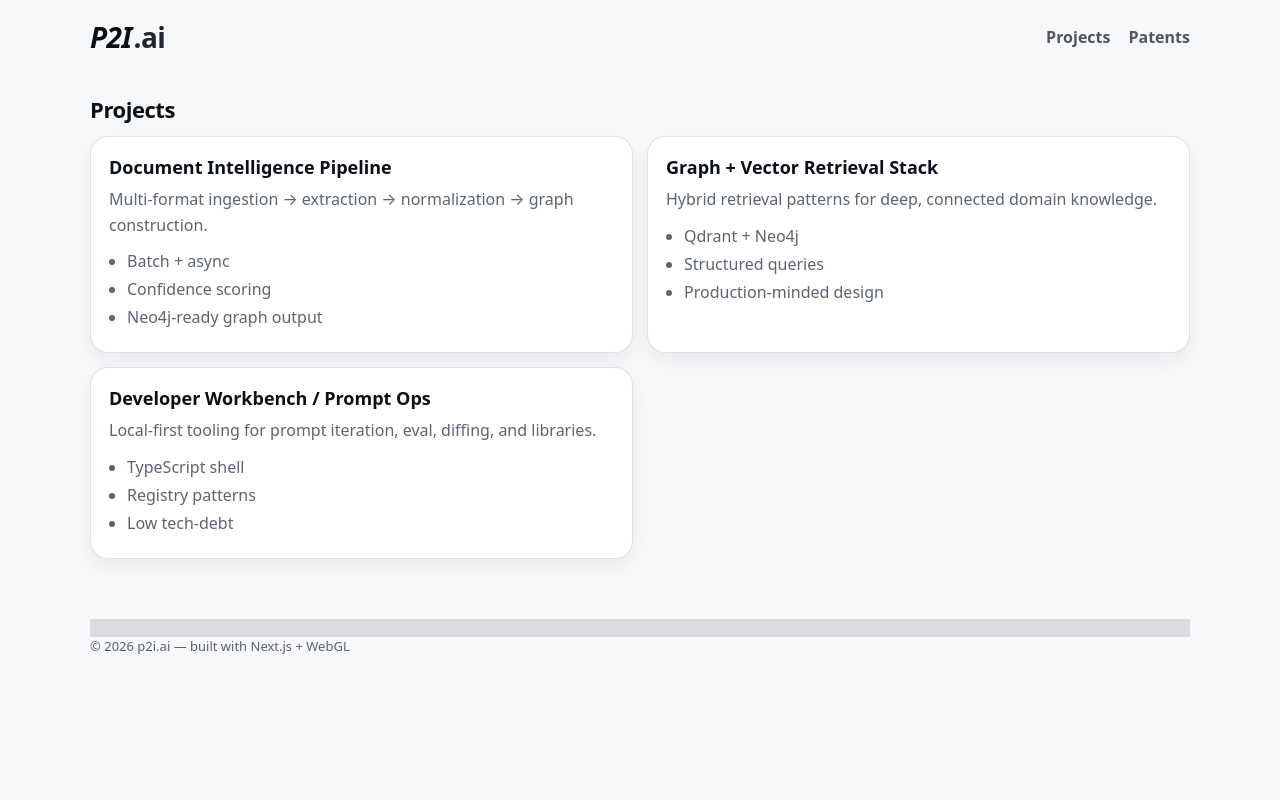
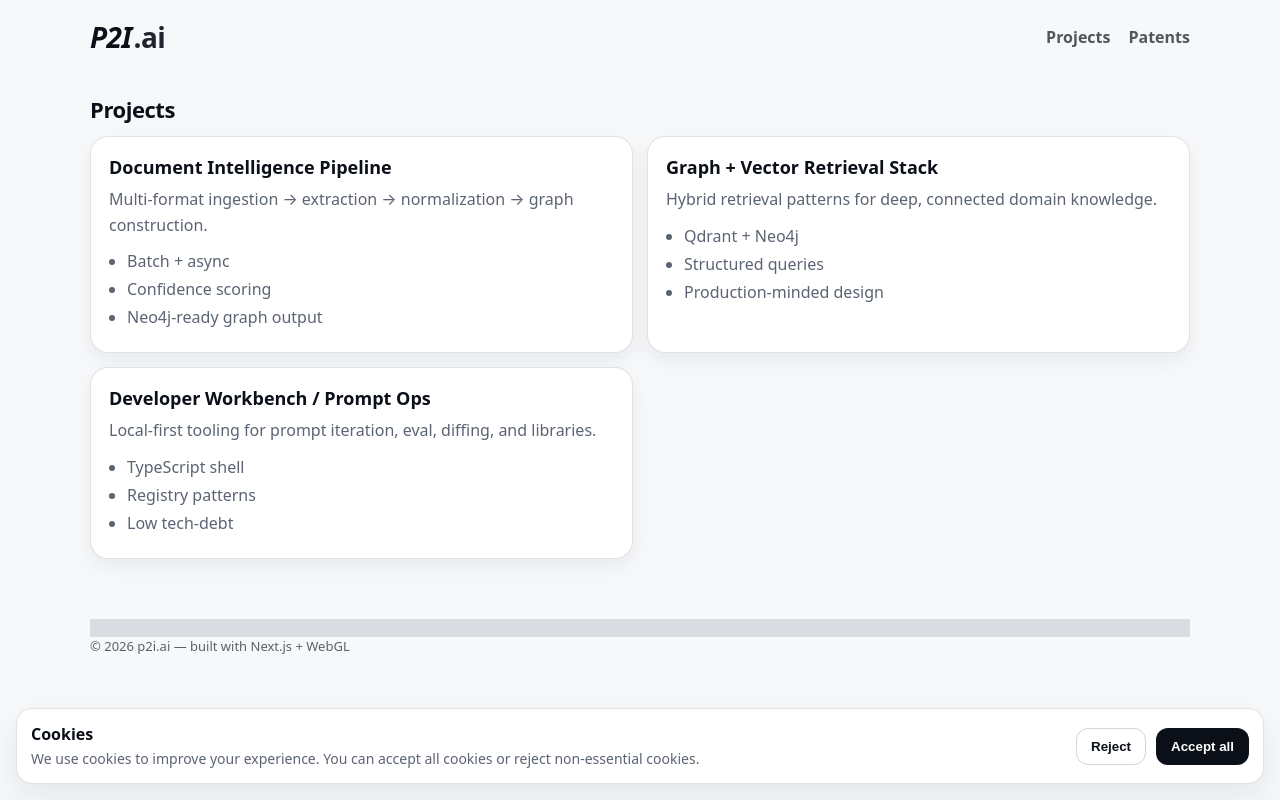
Before and after one commit to skprasadu/p2i.ai, a Next.js app: page /projects in a window 1280 px wide. Built offline with nearby package versions, Linux system fonts and the light colour scheme.

Commit message:
Added cookie

```diff
--- a/src/app/layout.tsx
+++ b/src/app/layout.tsx
@@ -1,5 +1,6 @@
 import type { Metadata } from "next";
 import "@/styles/globals.css";
+import CookieBanner from "@/components/CookieBanner";
 
 const siteUrl = "https://p2i.ai";
 
@@ -72,6 +73,8 @@ export default function RootLayout({ children }: { children: React.ReactNode })
           </footer>
         </div>
 
+        <CookieBanner />
+
         <script
           type="application/ld+json"
           dangerouslySetInnerHTML={{ __html: JSON.stringify(jsonLd) }}
--- /dev/null
+++ b/src/components/CookieBanner.tsx
@@ -0,0 +1,85 @@
+"use client";
+
+import { useEffect, useState } from "react";
+
+type Consent = "accepted" | "rejected";
+
+const STORAGE_KEY = "p2i_cookie_consent_v1";
+
+function setCookie(name: string, value: string, days: number) {
+  const maxAge = days * 24 * 60 * 60;
+  document.cookie = `${encodeURIComponent(name)}=${encodeURIComponent(
+    value
+  )}; Path=/; Max-Age=${maxAge}; SameSite=Lax`;
+}
+
+export default function CookieBanner() {
+  const [show, setShow] = useState(false);
+
+  useEffect(() => {
+    // Only decide on client
+    const v = window.localStorage.getItem(STORAGE_KEY);
+    if (!v) setShow(true);
+  }, []);
+
+  function save(consent: Consent) {
+    window.localStorage.setItem(STORAGE_KEY, consent);
+    // Optional: also set an actual cookie so backend can read it later
+    setCookie("p2i_cookie_consent", consent, 180);
+    setShow(false);
+  }
+
+  if (!show) return null;
+
+  return (
+    <div
+      role="dialog"
+      aria-live="polite"
+      aria-label="Cookie consent"
+      style={{
+        position: "fixed",
+        left: 16,
+        right: 16,
+        bottom: 16,
+        zIndex: 1000,
+        border: "1px solid var(--border)",
+        borderRadius: 16,
+        background: "var(--surface)",
+        boxShadow: "var(--shadow)",
+        padding: 14,
+        display: "flex",
+        gap: 12,
+        alignItems: "center",
+        justifyContent: "space-between",
+        flexWrap: "wrap",
+      }}
+    >
+      <div style={{ minWidth: 240, maxWidth: 700 }}>
+        <div style={{ fontWeight: 700, marginBottom: 4 }}>Cookies</div>
+        <div style={{ color: "var(--muted)", fontSize: 14, lineHeight: 1.4 }}>
+          We use cookies to improve your experience. You can accept all cookies or
+          reject non-essential cookies.
+        </div>
+      </div>
+
+      <div style={{ display: "flex", gap: 10, alignItems: "center" }}>
+        <button
+          type="button"
+          className="btn btnSecondary"
+          onClick={() => save("rejected")}
+          aria-label="Reject non-essential cookies"
+        >
+          Reject
+        </button>
+        <button
+          type="button"
+          className="btn"
+          onClick={() => save("accepted")}
+          aria-label="Accept all cookies"
+        >
+          Accept all
+        </button>
+      </div>
+    </div>
+  );
+}
```
